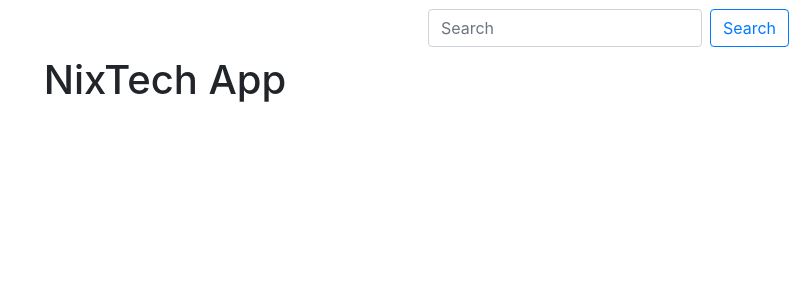
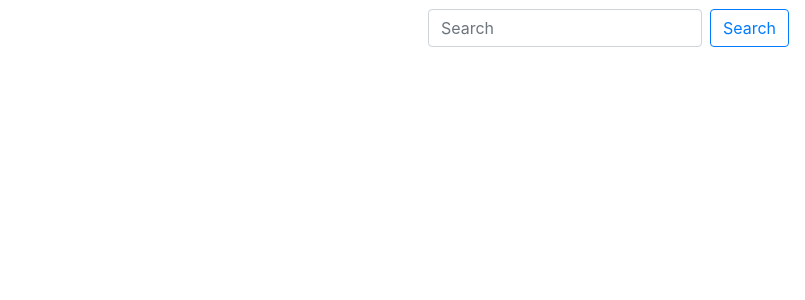
Before and after one commit to waiscodes/nix-bootstrap, a React (Create React App) app: page / in a window 1280 px wide. Shown: the top 300 px of the page, without its empty margins (475-1280 px from the left). Built offline with nearby package versions, Linux system fonts and the light colour scheme; the HTML template or start-up script is replaced by a standard one.

Commit message:
removed placeholder titiel

```diff
--- a/src/App.js
+++ b/src/App.js
@@ -5,7 +5,6 @@ function App() {
   return (
     <div className='App'>
       <Navbar1 />
-      <h1>NixTech App</h1>
     </div>
   );
 }
```
